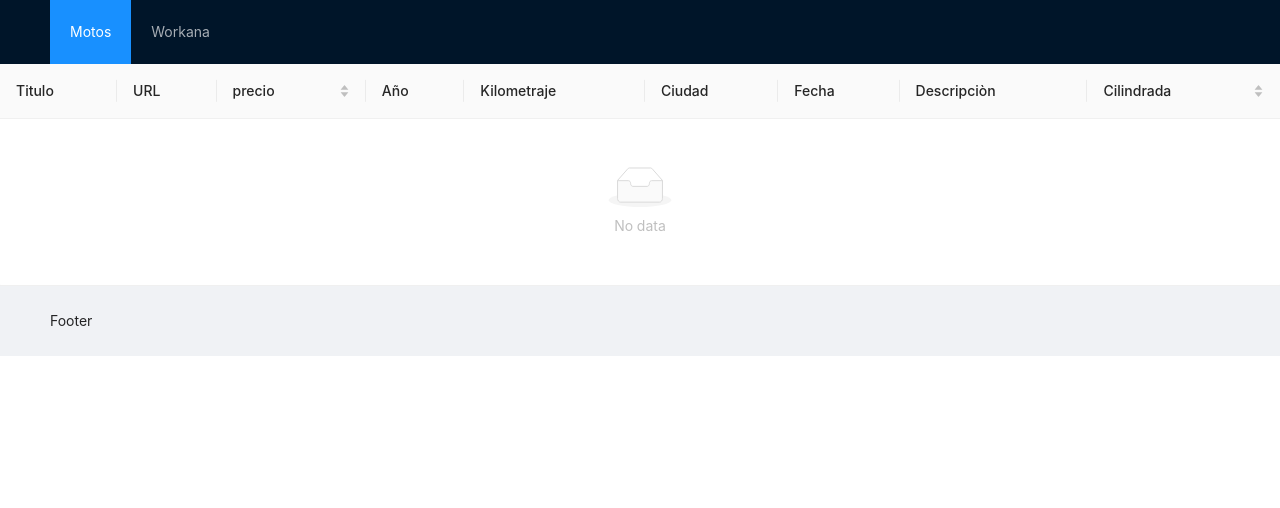
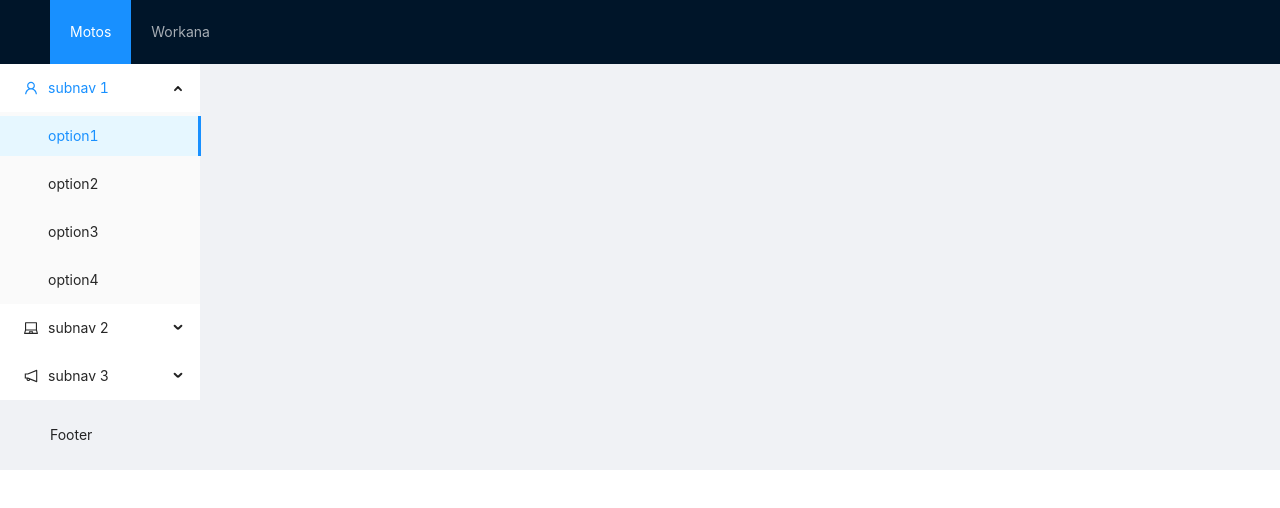
Before and after one commit to KarlHeitmann/megascraper, a React (Create React App) app in the folder client/: page / in a window 1280 px wide. Shown: the top 508 px of the page. Built offline with nearby package versions, Linux system fonts and the light colour scheme.

Commit message:
agregado el menu del SideBar

```diff
--- a/client/src/App.js
+++ b/client/src/App.js
@@ -3,26 +3,29 @@
   BrowserRouter as Router,
   Switch,
   Route,
-  Link
+  Link,
+  useLocation
 } from "react-router-dom";
 import {
   Layout,
   Menu,
 } from 'antd';
 import 'antd/dist/antd.css'; // or 'antd/dist/antd.less'
+import { UserOutlined, LaptopOutlined, NotificationOutlined } from '@ant-design/icons';
 import Motos from './pages/motos';
 
 const {
   Footer,
   Content,
   Header,
+  Sider,
 } = Layout;
 
 function App() {
-
+  console.log(useLocation.pathname)
   return (
-    <Layout>
-      <Router>
+    <Router>
+      <Layout>
         <Header>
           <div className="logo" />
           <Menu theme="dark" mode="horizontal" defaultSelectedKeys={['1']}>
@@ -34,16 +37,49 @@
             </Menu.Item>
           </Menu>
         </Header>
+        <Layout>
+        <Sider>
+          <Switch>
+            <Route path="/">
+              <Menu
+                mode="inline"
+                defaultSelectedKeys={['1']}
+                defaultOpenKeys={['sub1']}
+                style={{ height: '100%', borderRight: 0 }}
+                >
+                <Menu.SubMenu key="sub1" icon={<UserOutlined />} title="subnav 1">
+                  <Menu.Item key="1">option1</Menu.Item>
+                  <Menu.Item key="2">option2</Menu.Item>
+                  <Menu.Item key="3">option3</Menu.Item>
+                  <Menu.Item key="4">option4</Menu.Item>
+                </Menu.SubMenu>
+                <Menu.SubMenu key="sub2" icon={<LaptopOutlined />} title="subnav 2">
+                  <Menu.Item key="5">option5</Menu.Item>
+                  <Menu.Item key="6">option6</Menu.Item>
+                  <Menu.Item key="7">option7</Menu.Item>
+                  <Menu.Item key="8">option8</Menu.Item>
+                </Menu.SubMenu>
+                <Menu.SubMenu key="sub3" icon={<NotificationOutlined />} title="subnav 3">
+                  <Menu.Item key="9">option9</Menu.Item>
+                  <Menu.Item key="10">option10</Menu.Item>
+                  <Menu.Item key="11">option11</Menu.Item>
+                  <Menu.Item key="12">option12</Menu.Item>
+                </Menu.SubMenu>
+              </Menu>
+            </Route>
+          </Switch>
+        </Sider>
         <Content>
           <Switch>
             <Route path="/">
-              <Motos/>
+              {/* <Motos/> */}
             </Route>
           </Switch>
         </Content>
-      </Router>
-      <Footer>Footer</Footer>
-    </Layout>
+        </Layout>
+        <Footer>Footer</Footer>
+      </Layout>
+    </Router>
   );
 }
 
```
